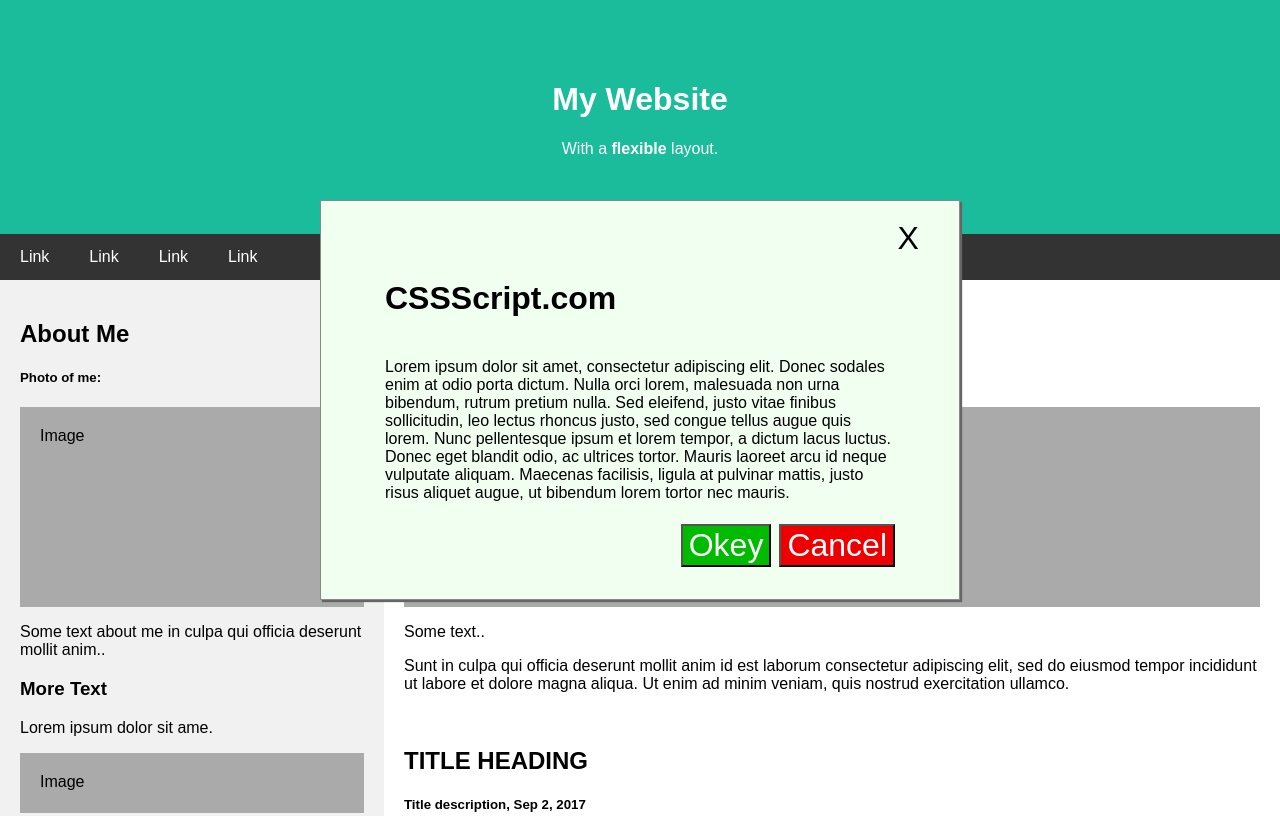
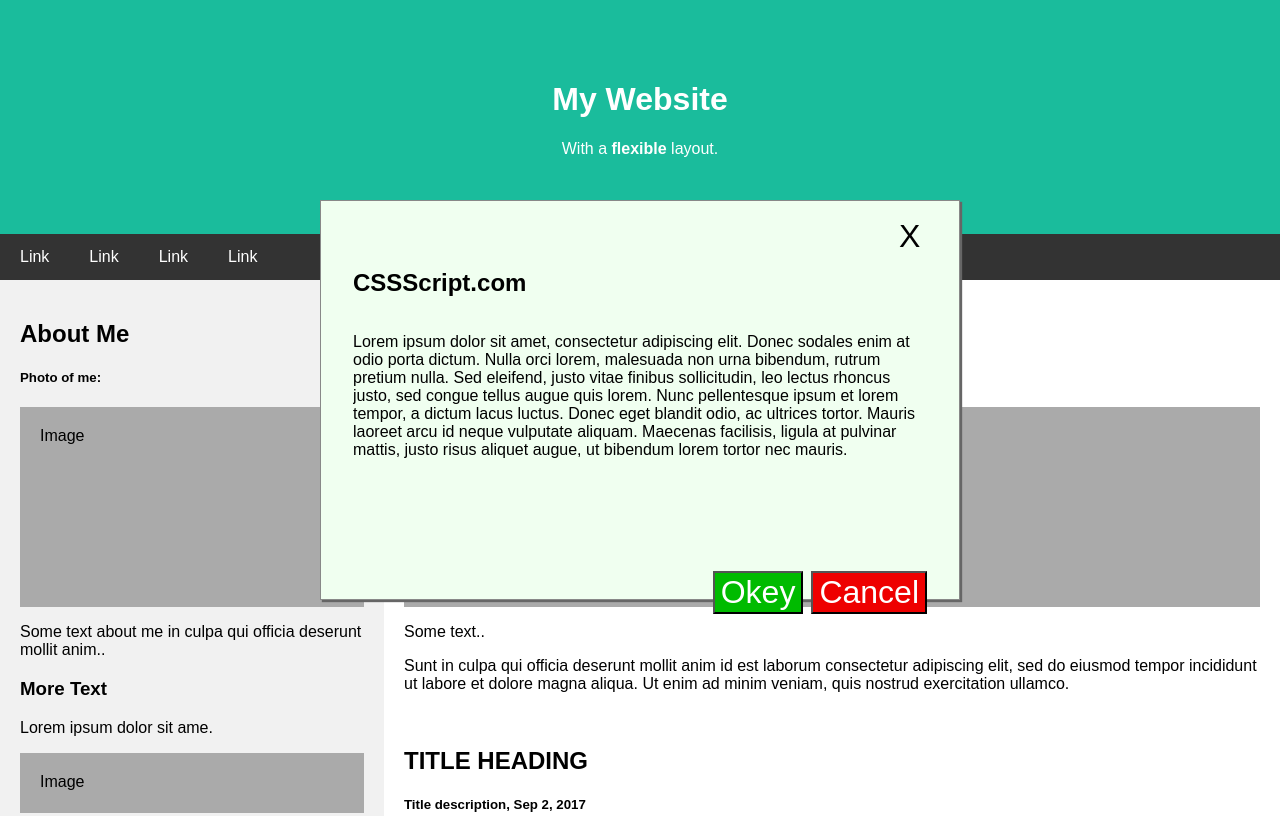
Before and after one commit to szabogya81/modal, a plain HTML site: page index.html in a window 1280 px wide. Shown: the top 816 px of the page. Drawn offline with Linux system fonts and the light colour scheme.

Commit message:
Modal alignment, resposivity fix

```diff
--- a/css/modal.css
+++ b/css/modal.css
@@ -6,6 +6,7 @@
     display: flex;
     flex-direction: column;
     left:0;
+    padding: 1rem 2rem;
     position: fixed;
     top: 0;
     width: 100%;
@@ -15,15 +16,16 @@
     .modal {
         background-color: honeydew;
         border: 1px solid #888;
+        bottom: 25%;
         box-shadow: 2px 2px 1px #666;
         box-sizing: border-box;
         display: flex;
         flex-direction: column;
+        height: 50%;
         left:25%;
+        padding: 1rem 2rem;
+        position: fixed;
         top: 25%;
-        max-height: 100%;
-        min-height: 50%;
-        position: fixed;
         width: 50%;
     }
 }
@@ -38,25 +40,23 @@
     font-size: 2rem;
     flex:100%;
     height: 2rem;
-    padding-left: 85%;
-    padding-top: 1rem;
+    padding-left: 95%;
 }
 
 .modal__header{
     flex:100%;
-    line-height: 2rem;
-    margin: 0 4rem;
 }
 
 .modal__main{
-    padding: 0 4rem;
     flex:100%;
+    min-height: 65%;
+    overflow-y: auto;
+    text-overflow: ellipsis;
 }
 
 .modal__footer {
     display: flex;
-    margin-bottom: 2rem;
-    margin-right: 4rem;
+    padding: 1rem 0;
 }
 
 .modal__footer div {
--- a/index.html
+++ b/index.html
@@ -65,7 +65,7 @@
     <button class="modal__closeButton" onclick="closeModal()">X</button>
 
     <header class="modal__header">
-      <h1>CSSScript.com</h1>
+      <h2>CSSScript.com</h2>
     </header>
 
     <main class="modal__main">
```
